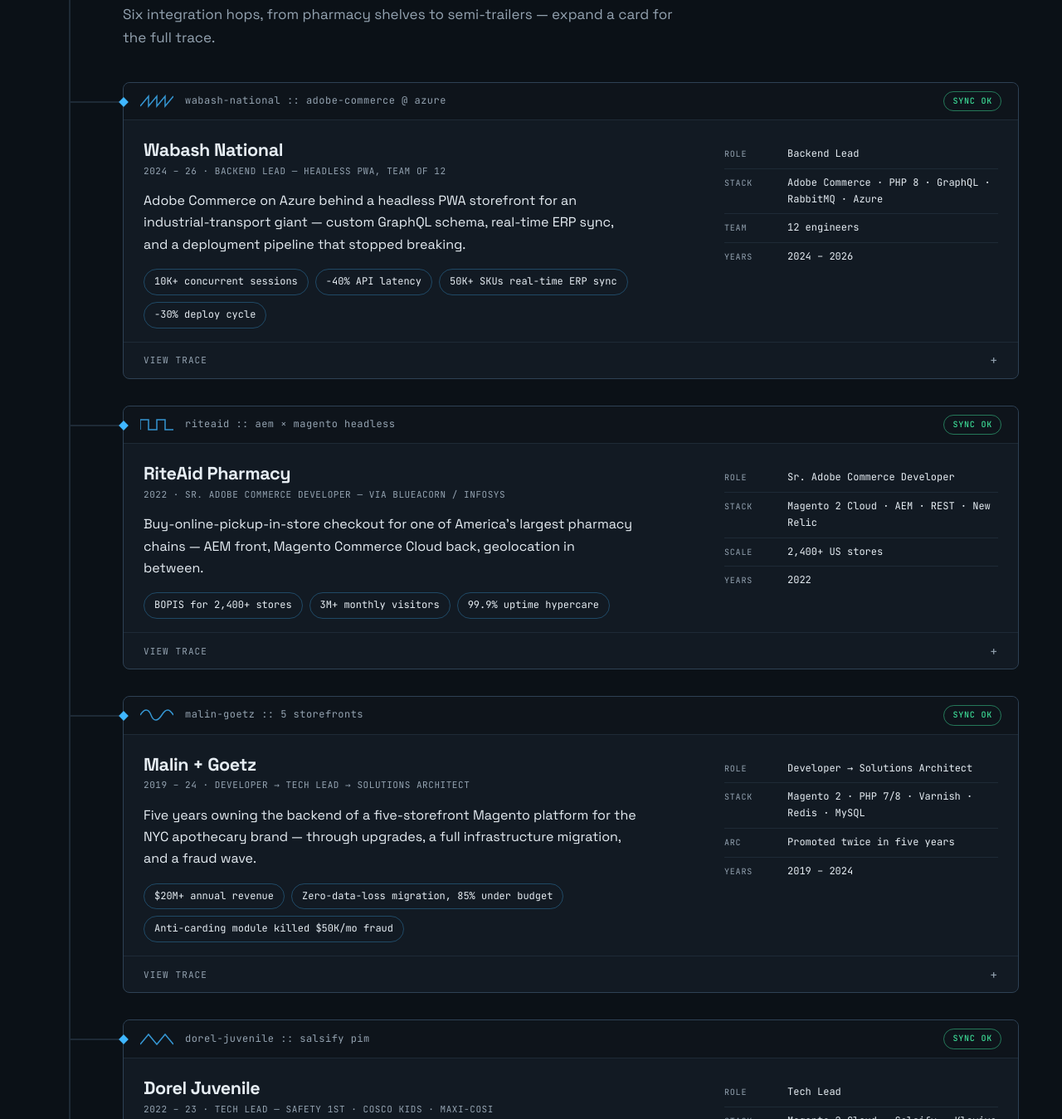
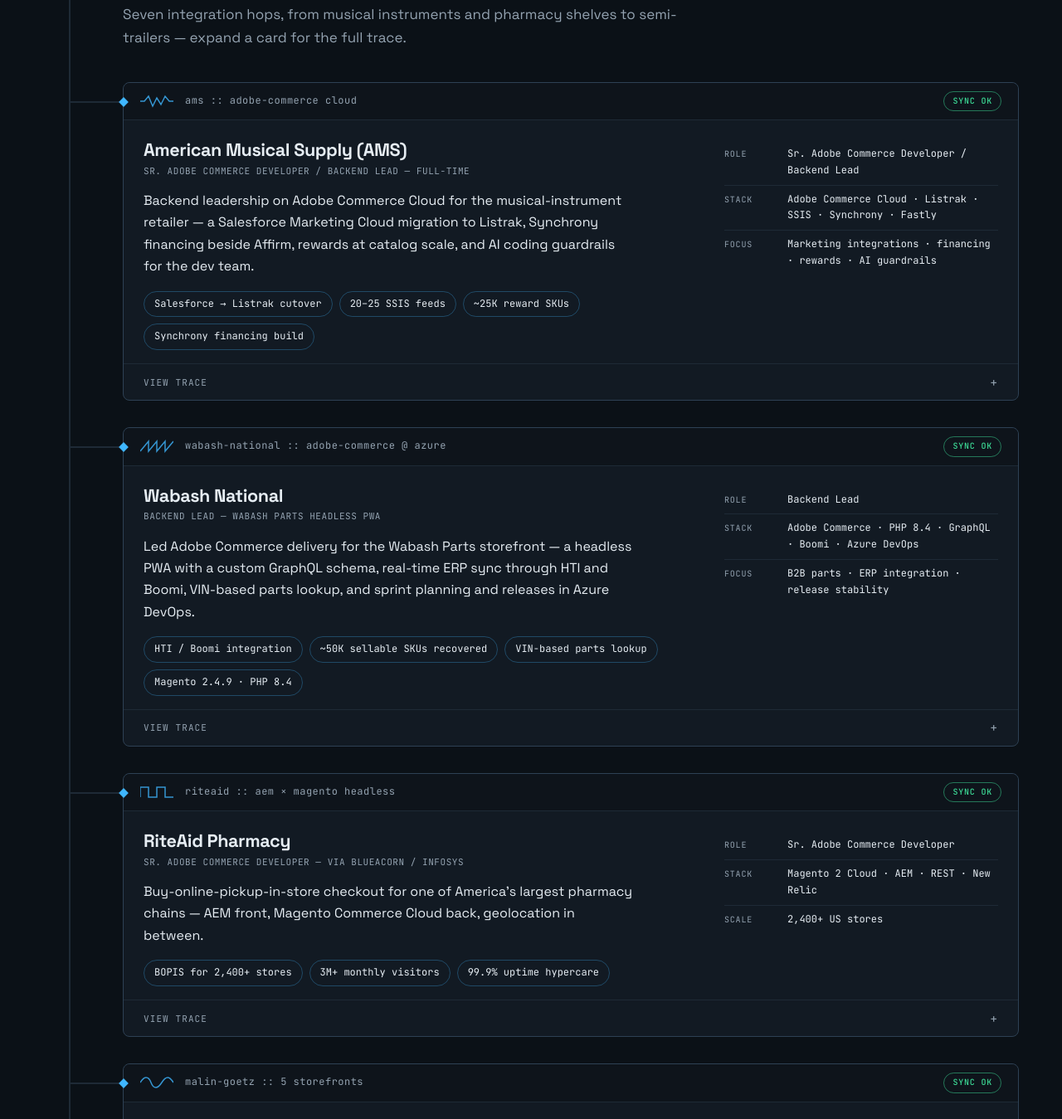
Before and after one commit to parththummar/parth, a plain HTML site: page index.html in a window 1280 px wide. Shown: the part 2139-3488 px from the top of the page at 83% size. Drawn offline with Linux system fonts and the light colour scheme; no server answers.

Commit message:
Updated Projects

```diff
--- a/index.html
+++ b/index.html
@@ -190,7 +190,59 @@
       <span class="node" aria-hidden="true"><span class="node__stamp" data-stamp>PENDING</span></span>
       <p class="kicker kicker--blue">STAGE 04 — order.synced</p>
       <h2 id="synced-heading">Routed through production systems.</h2>
-      <p class="stage__lede">Six integration hops, from pharmacy shelves to semi-trailers — expand a card for the full trace.</p>
+      <p class="stage__lede">Seven integration hops, from musical instruments and pharmacy shelves to semi-trailers — expand a card for the full trace.</p>
+
+      <!-- American Musical Supply -->
+      <article class="pcard card" data-card>
+        <div class="pcard__bar">
+          <svg class="wave" viewBox="0 0 40 16" aria-hidden="true"><path d="M0 8 L5 8 L10 2 L15 14 L20 4 L25 12 L30 2 L35 8 L40 8"/></svg>
+          <span class="pcard__service">ams :: adobe-commerce cloud</span>
+          <span class="chip chip--green-outline">SYNC OK</span>
+        </div>
+        <div class="pcard__main">
+          <div>
+            <h3 class="pcard__client">American Musical Supply (AMS)</h3>
+            <p class="pcard__role">Sr. Adobe Commerce Developer / Backend Lead — full-time</p>
+            <p class="pcard__summary">Backend leadership on Adobe Commerce Cloud for the musical-instrument retailer — a Salesforce Marketing Cloud migration to Listrak, Synchrony financing beside Affirm, rewards at catalog scale, and AI coding guardrails for the dev team.</p>
+            <ul class="chips">
+              <li>Salesforce → Listrak cutover</li>
+              <li>20–25 SSIS feeds</li>
+              <li>~25K reward SKUs</li>
+              <li>Synchrony financing build</li>
+            </ul>
+          </div>
+          <dl class="pcard__meta">
+            <div><dt>Role</dt><dd>Sr. Adobe Commerce Developer / Backend Lead</dd></div>
+            <div><dt>Stack</dt><dd>Adobe Commerce Cloud · Listrak · SSIS · Synchrony · Fastly</dd></div>
+            <div><dt>Focus</dt><dd>Marketing integrations · financing · rewards · AI guardrails</dd></div>
+          </dl>
+        </div>
+        <button class="pcard__toggle" type="button" aria-expanded="false">
+          <span data-toggle-label>VIEW TRACE</span><span aria-hidden="true" class="pcard__plus">+</span>
+        </button>
+        <div class="pcard__detail">
+          <div class="pcard__detail-inner">
+            <div class="trace" aria-hidden="true">
+              <div class="trace__row"><span>adobe-commerce</span><i style="--w:.9;--d:0"></i></div>
+              <div class="trace__row"><span>customer-rewards</span><i style="--w:.75;--d:1"></i></div>
+              <div class="trace__row"><span>listrak-api</span><i style="--w:.65;--d:2"></i></div>
+              <div class="trace__row"><span>synchrony</span><i style="--w:.55;--d:3"></i></div>
+              <div class="trace__row"><span>release-stability</span><i style="--w:.8;--d:4"></i></div>
+            </div>
+            <ul class="pcard__bullets">
+              <li>Architected the move from Salesforce Marketing Cloud to Listrak, owning Adobe Commerce APIs for order-confirmation email, SMS notify-me, checkout opt-in, and hourly bearer-token refresh. Ran the production switch that replaced Salesforce form controllers ahead of the contract end.</li>
+              <li>Mentored migration of approximately 20–25 SSIS feeds, including SQL-side JSON grouping previously handled by Salesforce.</li>
+              <li>Drove the Synchrony financing build beside Affirm: one promo per order, a custom cipher-token settlement path outside the vendor extension, and rewards exclusion on financed orders. Worked with Synchrony on sandbox, promo-override, and daily funding-report constraints; public launch was targeted for mid-to-late January.</li>
+              <li>Set repo standards, managed settings to block secret writes and unapproved commands, and prompt-injection hooks for Claude Code and Cursor. Piloted team rollout to keep AI coding tools available while protecting credentials and production configuration.</li>
+              <li>Delivered customer rewards with standardized points, SKU-level ratios, item-level calculations, and checkout integration hardening. Scaled catalog rewards from approximately 5,000 to 25,000 SKUs, using a Fastly purge to keep PDP badges consistent.</li>
+              <li>Led feed migration planning for approximately 22,000 SKUs with hourly updates across Google, Bing, and Meta — aligning flat-file/API ingestion and delta strategies with margin tiers, price thresholds, and out-of-stock filtering.</li>
+              <li>Partnered with marketing on GA4/GTM and OneTrust compliance audits, investigating consent gating gaps and scoping fixes for tag firing, restricted data processing, cross-domain linking, and conversion inflation risks.</li>
+              <li>Owned incident-aware release execution, coordinating monitoring and communications and running time-boxed releases with observability markers and checklists.</li>
+              <li>Stabilized staging by isolating branch-related deployment failures and enforcing release-branch baselines to reduce environment churn and accelerate QA.</li>
+            </ul>
+          </div>
+        </div>
+      </article>
 
       <!-- Wabash -->
       <article class="pcard card" data-card>
@@ -202,20 +254,19 @@
         <div class="pcard__main">
           <div>
             <h3 class="pcard__client">Wabash National</h3>
-            <p class="pcard__role">2024 – 26 · Backend Lead — headless PWA, team of 12</p>
-            <p class="pcard__summary">Adobe Commerce on Azure behind a headless PWA storefront for an industrial-transport giant — custom GraphQL schema, real-time ERP sync, and a deployment pipeline that stopped breaking.</p>
+            <p class="pcard__role">Backend Lead — Wabash Parts headless PWA</p>
+            <p class="pcard__summary">Led Adobe Commerce delivery for the Wabash Parts storefront — a headless PWA with a custom GraphQL schema, real-time ERP sync through HTI and Boomi, VIN-based parts lookup, and sprint planning and releases in Azure DevOps.</p>
             <ul class="chips">
-              <li>10K+ concurrent sessions</li>
-              <li>−40% API latency</li>
-              <li>50K+ SKUs real-time ERP sync</li>
-              <li>−30% deploy cycle</li>
+              <li>HTI / Boomi integration</li>
+              <li>~50K sellable SKUs recovered</li>
+              <li>VIN-based parts lookup</li>
+              <li>Magento 2.4.9 · PHP 8.4</li>
             </ul>
           </div>
           <dl class="pcard__meta">
             <div><dt>Role</dt><dd>Backend Lead</dd></div>
-            <div><dt>Stack</dt><dd>Adobe Commerce · PHP 8 · GraphQL · RabbitMQ · Azure</dd></div>
-            <div><dt>Team</dt><dd>12 engineers</dd></div>
-            <div><dt>Years</dt><dd>2024 – 2026</dd></div>
+            <div><dt>Stack</dt><dd>Adobe Commerce · PHP 8.4 · GraphQL · Boomi · Azure DevOps</dd></div>
+            <div><dt>Focus</dt><dd>B2B parts · ERP integration · release stability</dd></div>
           </dl>
         </div>
         <button class="pcard__toggle" type="button" aria-expanded="false">
@@ -227,14 +278,17 @@
               <div class="trace__row"><span>pwa-storefront</span><i style="--w:.95;--d:0"></i></div>
               <div class="trace__row"><span>graphql-gateway</span><i style="--w:.72;--d:1"></i></div>
               <div class="trace__row"><span>adobe-commerce</span><i style="--w:.84;--d:2"></i></div>
-              <div class="trace__row"><span>rabbitmq</span><i style="--w:.45;--d:3"></i></div>
+              <div class="trace__row"><span>boomi</span><i style="--w:.45;--d:3"></i></div>
               <div class="trace__row"><span>hti-erp</span><i style="--w:.6;--d:4"></i></div>
             </div>
             <ul class="pcard__bullets">
-              <li>Engineered 10+ custom Magento modules and the GraphQL schema powering the headless PWA frontend.</li>
-              <li>Built real-time, bi-directional sync between Adobe Commerce and HTI ERP — RabbitMQ and webhooks across 50K+ SKUs.</li>
-              <li>Cut the Azure DevOps deployment cycle 30% and rollback incidents roughly in half.</li>
-              <li>Led a 12-person team to 100% on-time sprint delivery across 19 months.</li>
+              <li>Led delivery of the Wabash Parts headless PWA and custom GraphQL schema, with sprint planning and releases managed in Azure DevOps.</li>
+              <li>Built HTI integration for products, orders, and inventory: real-time customer pricing and quantity-on-hand through Boomi, outbound order XML, and inbound catalog and inventory files. Recovered approximately 50,000 sellable SKUs dropped by a missing file chunk.</li>
+              <li>Shipped the Magento 2.4.9 upgrade on PHP 8.4, then fixed JWT session expiry, base64 customer IDs for the frontend, and an inventory-index bug that cleared stock on unrelated SKUs.</li>
+              <li>Designed admin-managed company roles and permissions with GraphQL allow/deny rules enforced in the PWA, plus a daily HTI supersession import that copies old-SKU attributes to replacement SKUs without repeat overwrites.</li>
+              <li>Drove VIN-based parts lookup (VINBOM), including assembly views and a visual trailer map. Split product calls from price calls after HTI per-SKU pricing caused page timeouts.</li>
+              <li>Scoped headless Algolia using InstantSearch from the PWA, starting with autocomplete and then product listing. Kept customer pricing and inventory out of the proposed index and dealer part numbers isolated per account.</li>
+              <li>Tightened releases by cutting from the develop branch with feature flags and blocking cherry-picks that reintroduced defects.</li>
             </ul>
           </div>
         </div>
@@ -250,7 +304,7 @@
         <div class="pcard__main">
           <div>
             <h3 class="pcard__client">RiteAid Pharmacy</h3>
-            <p class="pcard__role">2022 · Sr. Adobe Commerce Developer — via BlueAcorn / Infosys</p>
+            <p class="pcard__role">Sr. Adobe Commerce Developer — via BlueAcorn / Infosys</p>
             <p class="pcard__summary">Buy-online-pickup-in-store checkout for one of America's largest pharmacy chains — AEM front, Magento Commerce Cloud back, geolocation in between.</p>
             <ul class="chips">
               <li>BOPIS for 2,400+ stores</li>
@@ -262,7 +316,6 @@
             <div><dt>Role</dt><dd>Sr. Adobe Commerce Developer</dd></div>
             <div><dt>Stack</dt><dd>Magento 2 Cloud · AEM · REST · New Relic</dd></div>
             <div><dt>Scale</dt><dd>2,400+ US stores</dd></div>
-            <div><dt>Years</dt><dd>2022</dd></div>
           </dl>
         </div>
         <button class="pcard__toggle" type="button" aria-expanded="false">
@@ -297,7 +350,7 @@
         <div class="pcard__main">
           <div>
             <h3 class="pcard__client">Malin + Goetz</h3>
-            <p class="pcard__role">2019 – 24 · Developer → Tech Lead → Solutions Architect</p>
+            <p class="pcard__role">Developer → Tech Lead → Solutions Architect</p>
             <p class="pcard__summary">Five years owning the backend of a five-storefront Magento platform for the NYC apothecary brand — through upgrades, a full infrastructure migration, and a fraud wave.</p>
             <ul class="chips">
               <li>$20M+ annual revenue</li>
@@ -309,7 +362,6 @@
             <div><dt>Role</dt><dd>Developer → Solutions Architect</dd></div>
             <div><dt>Stack</dt><dd>Magento 2 · PHP 7/8 · Varnish · Redis · MySQL</dd></div>
             <div><dt>Arc</dt><dd>Promoted twice in five years</dd></div>
-            <div><dt>Years</dt><dd>2019 – 2024</dd></div>
           </dl>
         </div>
         <button class="pcard__toggle" type="button" aria-expanded="false">
@@ -344,7 +396,7 @@
         <div class="pcard__main">
           <div>
             <h3 class="pcard__client">Dorel Juvenile</h3>
-            <p class="pcard__role">2022 – 23 · Tech Lead — Safety 1st · Cosco Kids · Maxi-Cosi</p>
+            <p class="pcard__role">Tech Lead — Safety 1st · Cosco Kids · Maxi-Cosi</p>
             <p class="pcard__summary">Three juvenile-gear brands on Magento Commerce Cloud, fed daily by a PIM pipeline and kept alive through peak-holiday launches.</p>
             <ul class="chips">
               <li>100K+ attributes synced daily</li>
@@ -357,7 +409,6 @@
             <div><dt>Role</dt><dd>Tech Lead</dd></div>
             <div><dt>Stack</dt><dd>Magento 2 Cloud · Salsify · Klaviyo · Varnish</dd></div>
             <div><dt>Brands</dt><dd>safety1st · coscokids · maxi-cosi</dd></div>
-            <div><dt>Years</dt><dd>2022 – 2023</dd></div>
           </dl>
         </div>
         <button class="pcard__toggle" type="button" aria-expanded="false">
@@ -392,7 +443,7 @@
         <div class="pcard__main">
           <div>
             <h3 class="pcard__client">Maria Tash</h3>
-            <p class="pcard__role">2024 · Sr. Adobe Commerce Developer — via NextBits Inc.</p>
+            <p class="pcard__role">Sr. Adobe Commerce Developer — via NextBits Inc.</p>
             <p class="pcard__summary">Global fine-jewelry commerce: cross-border selling to 100+ countries with localized pricing, tax, and customs duty, backed by a high-volume ERP queue.</p>
             <ul class="chips">
               <li>Cross-border to 100+ countries</li>
@@ -404,7 +455,6 @@
             <div><dt>Role</dt><dd>Sr. Adobe Commerce Developer</dd></div>
             <div><dt>Stack</dt><dd>Magento 2 · Global-E · Teamwork ERP · Redis</dd></div>
             <div><dt>Category</dt><dd>Luxury / fine jewelry DTC</dd></div>
-            <div><dt>Years</dt><dd>2024</dd></div>
           </dl>
         </div>
         <button class="pcard__toggle" type="button" aria-expanded="false">
@@ -439,7 +489,7 @@
         <div class="pcard__main">
           <div>
             <h3 class="pcard__client">Scrip Companies</h3>
-            <p class="pcard__role">2018 – 21 · Sr. Magento Developer — B2B eCommerce</p>
+            <p class="pcard__role">Sr. Magento Developer — B2B eCommerce</p>
             <p class="pcard__summary">Advanced B2B workflows for a medical-supply distributor — including a module good enough that Magento absorbed it into the platform itself.</p>
             <ul class="chips">
               <li>Shared address book + PO approvals, now on thousands of merchants</li>
@@ -450,7 +500,6 @@
             <div><dt>Role</dt><dd>Sr. Magento Developer</dd></div>
             <div><dt>Stack</dt><dd>Magento 2 B2B · PHP · RabbitMQ · Ecometry</dd></div>
             <div><dt>Legacy</dt><dd>Code shipped in Magento core B2B</dd></div>
-            <div><dt>Years</dt><dd>2018 – 2021</dd></div>
           </dl>
         </div>
         <button class="pcard__toggle" type="button" aria-expanded="false">
@@ -553,7 +602,7 @@
         <li><span>Vortex Optics</span><span class="shipped">✓ SHIPPED</span></li>
         <li><span>Zoll Medical</span><span class="shipped">✓ SHIPPED</span></li>
         <li><span>Goutal Paris</span><span class="shipped">✓ SHIPPED</span></li>
-        <li><span>American Musical</span><span class="shipped">✓ SHIPPED</span></li>
+        <li><span>American Musical Supply</span><span class="shipped">✓ SHIPPED</span></li>
         <li><span>Direxion</span><span class="shipped">✓ SHIPPED</span></li>
         <li><span>Boston Interiors</span><span class="shipped">✓ SHIPPED</span></li>
         <li><span>Tiësto Shop</span><span class="shipped">✓ SHIPPED</span></li>
```
Also changed, not shown: README.md.
